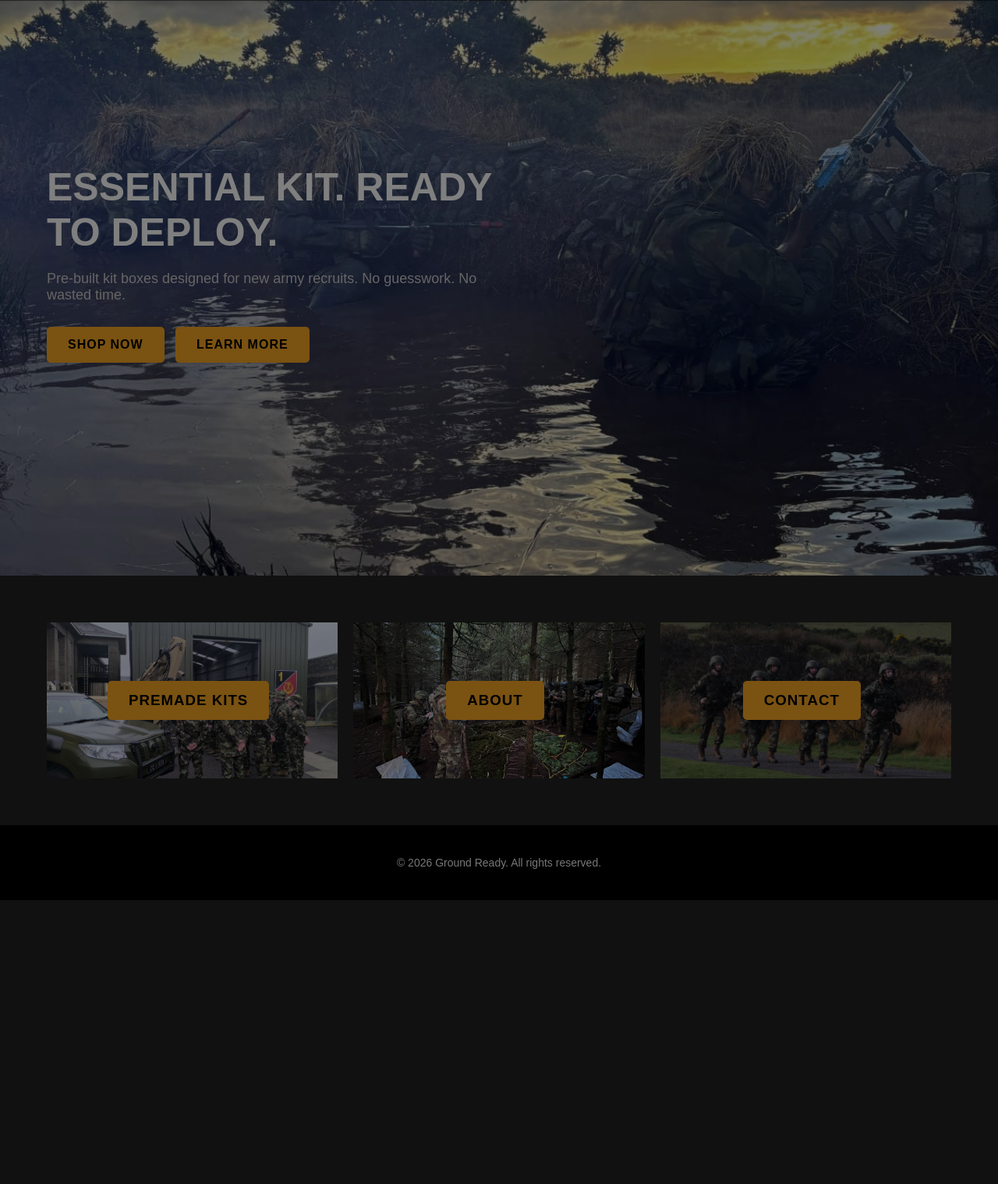
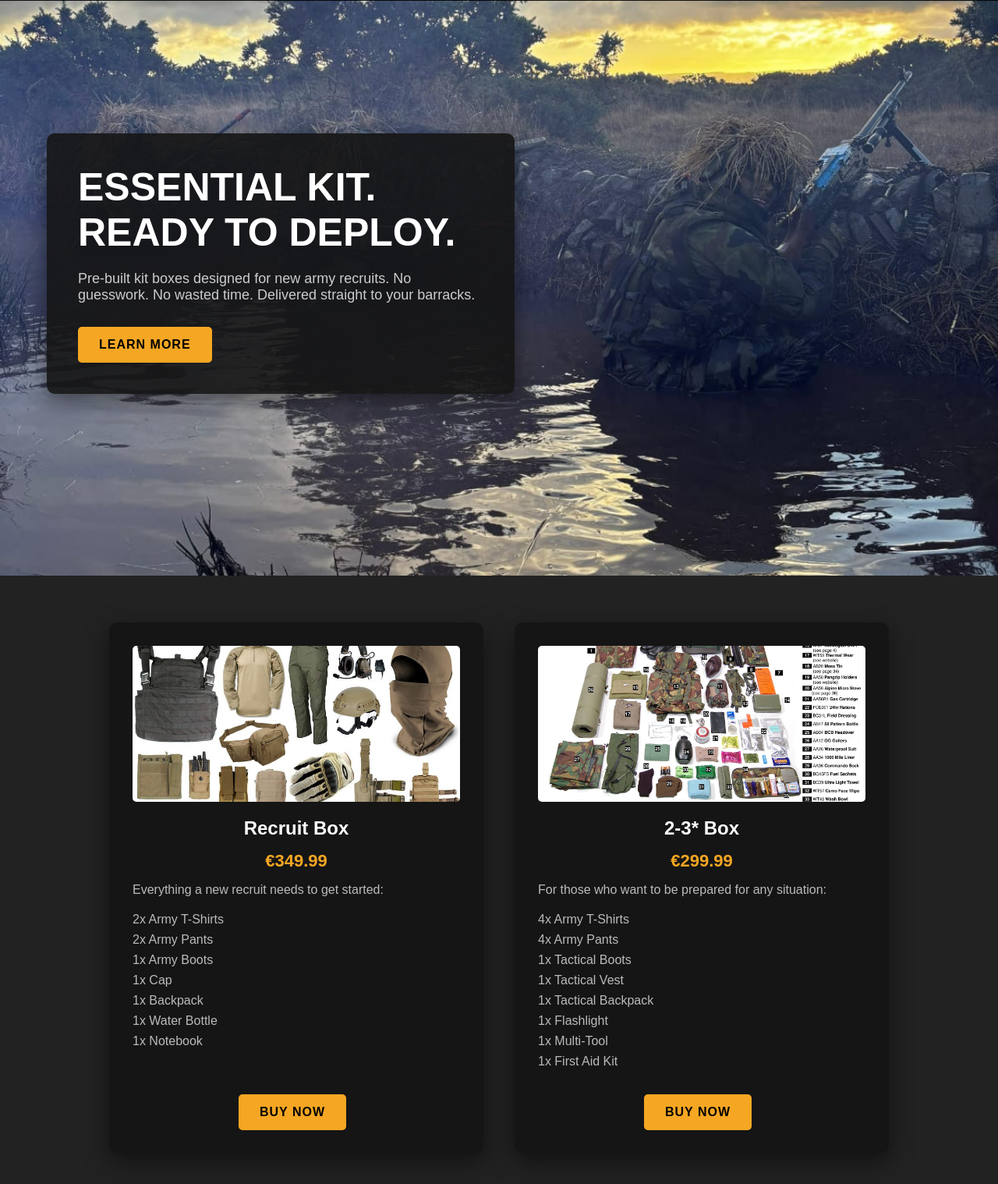
Before and after one commit to leo030303/ground-ready, a plain HTML site: page index.html in a window 1280 px wide. Shown: the part 62-1580 px from the top of the page at 78% size. Before the commit the page ends 1216 px from the top, so only its background shows below. Drawn offline with Linux system fonts and the light colour scheme.

Commit message:
More fleshed out

```diff
--- a/index.html
+++ b/index.html
@@ -27,7 +27,7 @@
       justify-content: space-between;
       align-items: center;
       padding: 20px 40px;
-      background: rgba(0, 0, 0, 0.5);
+      background: rgba(0, 0, 0, 0.9);
       z-index: 10;
     }
 
@@ -49,23 +49,6 @@
       display: flex;
       align-items: center;
       padding: 0 60px;
-      position: relative;
-    }
-
-    .hero::after {
-      content: "";
-      position: absolute;
-      top: 0;
-      left: 0;
-      width: 100%;
-      height: 100%;
-      background: rgba(0, 0, 0, 0.5);
-      pointer-events: none;
-    }
-
-    .hero-content {
-      position: relative;
-      max-width: 600px;
     }
 
     .hero h2 {
@@ -98,30 +81,108 @@
       border: 2px solid #f5a623;
     }
 
-    .sections {
-      display: grid;
-      grid-template-columns: repeat(3, 1fr);
-      gap: 20px;
-      padding: 60px;
+    .section {
+      min-height: 100vh;
+      display: flex;
+      align-items: center;
+      padding: 0 60px;
+      position: relative;
     }
 
-    .card {
-      height: 200px;
-      background-size: cover;
-      background-position: center;
-      position: relative;
-      display: flex;
-      align-items: center;
-      justify-content: center;
-      cursor: pointer;
+    .section-content {
+      max-width: 600px;
+      background: rgba(20, 20, 20, 0.9);
+      padding: 40px;
+      border-radius: 10px;
+      box-shadow: 0 10px 30px rgba(0, 0, 0, 0.5);
     }
 
-    .card::after {
-      content: "";
-      position: absolute;
+    .section h2 {
+      font-size: 40px;
+      margin-bottom: 20px;
+    }
+
+    .section p {
+      font-size: 18px;
+      margin-bottom: 30px;
+      color: #ccc;
+    }
+
+    #about {
+      background: url('./images/orders.jpg') center/cover no-repeat;
+    }
+
+    #contact {
+      background: url('./images/run.jpg') center/cover no-repeat;
+    }
+
+    #shop {
+      background: #222;
+      display: flex;
+      justify-content: center;
+      align-items: center;
+    }
+
+    .shop-container {
+      display: flex;
+      gap: 40px;
+      max-width: 1000px;
       width: 100%;
-      height: 100%;
-      background: rgba(0, 0, 0, 0.5);
+    }
+
+    .shop-card {
+      background: rgba(20, 20, 20, 0.9);
+      padding: 30px;
+      border-radius: 10px;
+      text-align: center;
+      flex: 1;
+      box-shadow: 0 10px 30px rgba(0, 0, 0, 0.5);
+      display: flex;
+      flex-direction: column;
+    }
+
+    .shop-card img {
+      max-width: 100%;
+      height: 200px;
+      object-fit: cover;
+      border-radius: 5px;
+      margin-bottom: 20px;
+    }
+
+    .shop-card h3 {
+      font-size: 24px;
+      margin-bottom: 15px;
+    }
+
+    .shop-card .price {
+      font-size: 22px;
+      color: #f5a623;
+      margin-bottom: 15px;
+      font-weight: bold;
+    }
+
+    .shop-card p {
+      font-size: 16px;
+      margin-bottom: 20px;
+      color: #bbb;
+      text-align: left;
+    }
+
+    .shop-card ul {
+      list-style: none;
+      text-align: left;
+      margin-bottom: 25px;
+      flex-grow: 1;
+    }
+
+    .shop-card li {
+      margin-bottom: 8px;
+      color: #bbb;
+    }
+
+    .shop-card .btn-container {
+      margin-top: auto;
+      text-align: center;
     }
 
     footer {
@@ -133,11 +194,12 @@
     }
 
     @media(max-width:900px) {
-      .sections {
-        grid-template-columns: 1fr;
+      .shop-container {
+        flex-direction: column;
       }
 
-      .hero h2 {
+      .hero h2,
+      .section h2 {
         font-size: 32px;
       }
     }
@@ -149,31 +211,79 @@
   <header>
     <h1>GROUND READY</h1>
     <nav>
-      <a href="#">Home</a>
-      <a href="#">Shop</a>
-      <a href="#">About</a>
-      <a href="#">Contact</a>
+      <a href="#shop">Shop</a>
+      <a href="#about">About</a>
+      <a href="#contact">Contact</a>
     </nav>
   </header>
 
   <section class="hero">
-    <div class="hero-content">
+    <div class="section-content">
       <h2>ESSENTIAL KIT. READY TO DEPLOY.</h2>
-      <p>Pre-built kit boxes designed for new army recruits. No guesswork. No wasted time.</p>
-      <a href="#" class="btn">SHOP NOW</a>
-      <a href="#" class="btn">LEARN MORE</a>
+      <p>Pre-built kit boxes designed for new army recruits. No guesswork. No wasted time. Delivered straight to your
+        barracks.</p>
+      <a href="#shop" class="btn">LEARN MORE</a>
     </div>
   </section>
 
-  <section class="sections">
-    <div class="card" style="background-image:url('./images/engineers.jpg')">
-      <h3 class="btn">PREMADE KITS</h3>
+  <section id="shop" class="section">
+    <div class="shop-container">
+      <div class="shop-card">
+        <img src="./images/recruit_kit.jpg" alt="Recruit Box">
+        <h3>Recruit Box</h3>
+        <div class="price">€349.99</div>
+        <p>Everything a new recruit needs to get started:</p>
+        <ul>
+          <li>2x Army T-Shirts</li>
+          <li>2x Army Pants</li>
+          <li>1x Army Boots</li>
+          <li>1x Cap</li>
+          <li>1x Backpack</li>
+          <li>1x Water Bottle</li>
+          <li>1x Notebook</li>
+        </ul>
+        <div class="btn-container">
+          <a href="#" class="btn">BUY NOW</a>
+        </div>
+      </div>
+      <div class="shop-card">
+        <img src="./images/2-3-star-kit.jpg" alt="2-3* Box">
+        <h3>2-3* Box</h3>
+        <div class="price">€299.99</div>
+        <p>For those who want to be prepared for any situation:</p>
+        <ul>
+          <li>4x Army T-Shirts</li>
+          <li>4x Army Pants</li>
+          <li>1x Tactical Boots</li>
+          <li>1x Tactical Vest</li>
+          <li>1x Tactical Backpack</li>
+          <li>1x Flashlight</li>
+          <li>1x Multi-Tool</li>
+          <li>1x First Aid Kit</li>
+        </ul>
+        <div class="btn-container">
+          <a href="#" class="btn">BUY NOW</a>
+        </div>
+      </div>
     </div>
-    <div class="card" style="background-image:url('./images/orders.jpg')">
-      <h3 class="btn">ABOUT</h3>
+  </section>
+
+  <section id="about" class="section">
+    <div class="section-content">
+      <h2>About Us</h2>
+      <p>We are dedicated to providing the best pre-built kit boxes for new army recruits. Our mission is to ensure that
+        every recruit is ready to deploy with essential gear, saving time and eliminating guesswork. Founded by
+        veterans, we understand the needs of new recruits and strive to provide quality products at affordable prices.
+      </p>
     </div>
-    <div class="card" style="background-image:url('./images/run.jpg')">
-      <h3 class="btn">CONTACT</h3>
+  </section>
+
+  <section id="contact" class="section">
+    <div class="section-content">
+      <h2>Contact Us</h2>
+      <p>Have questions or need support? Reach out to us at <strong>contact@groundready.com</strong> or call us at
+        <strong>+123 456 7890</strong>. Our customer service team is available Monday to Friday, 9 AM to 5 PM.
+      </p>
     </div>
   </section>
 
```
Also changed, not shown: images/2-3-star-kit.jpg (added), images/recruit_kit.jpg (added).
